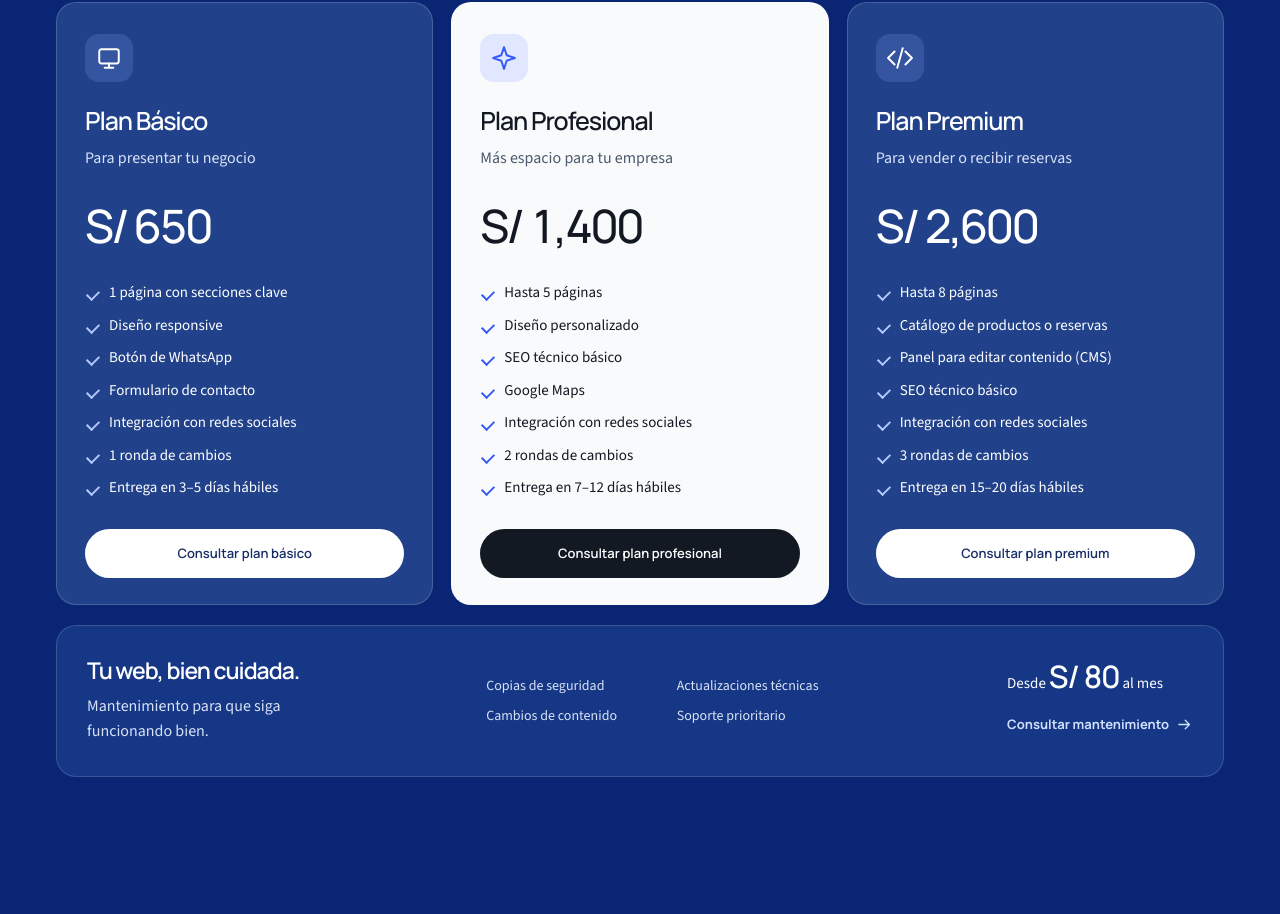
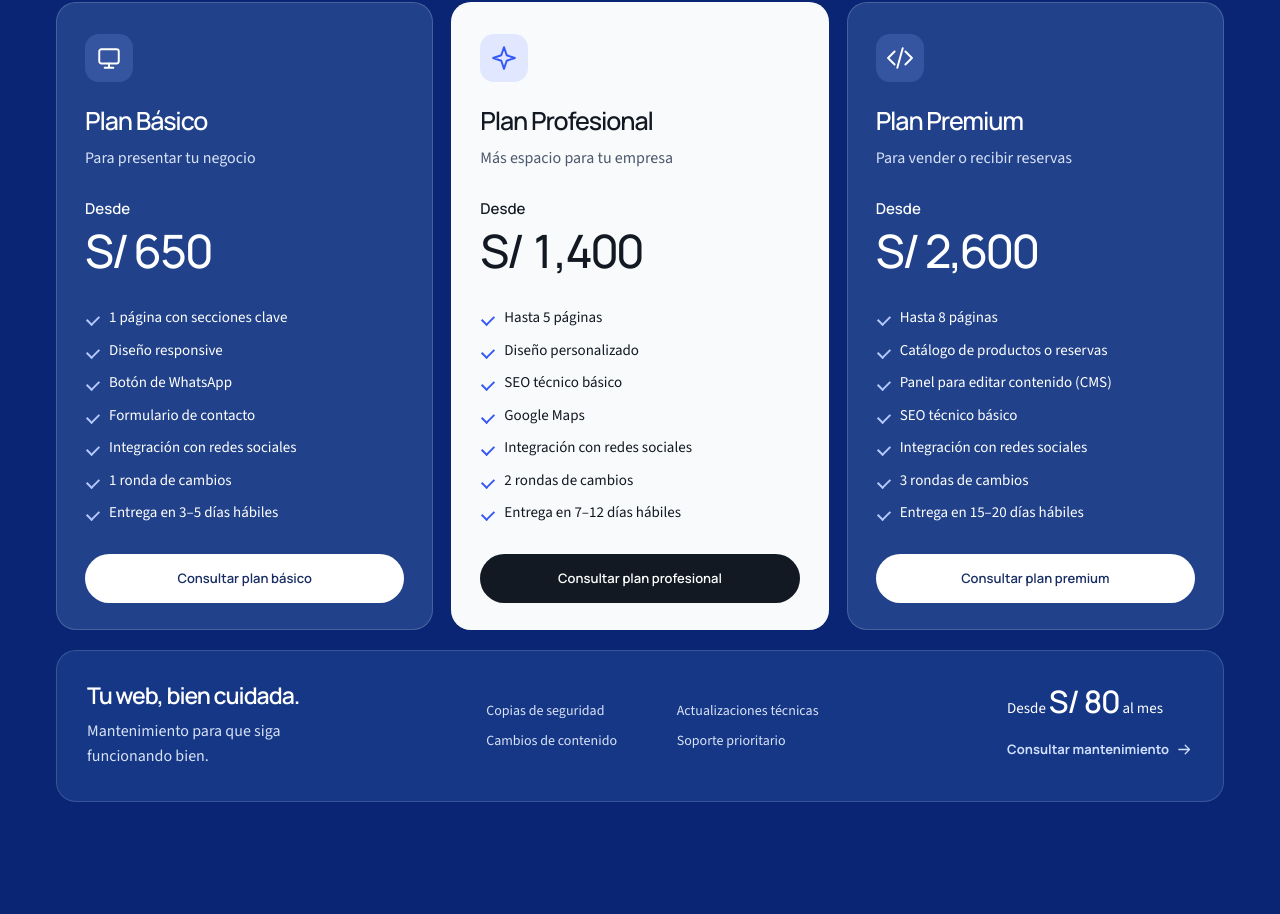
Before and after one commit to oscaredu1226/Web-Propia, a website: page index.html in a window 1280 px wide. Shown: the part 6116-7030 px from the top of the page. Drawn offline with Linux system fonts and the light colour scheme.

Commit message:
fix(pricing): clarify starting prices for web plans

```diff
--- a/design.css
+++ b/design.css
@@ -168,6 +168,7 @@ h2 { font-size: clamp(38px, 4.2vw, 60px); }
 .plan-header > p:not(.price) { color: #d8e2f7; }
 .plan-featured .plan-header > p:not(.price) { color: #4c596c; }
 .price { font-weight: 500; font-size: 46px; letter-spacing: -.06em; }
+.price-from { display: block; margin-bottom: 4px; font-size: 15px; line-height: 1.4; font-weight: 550; letter-spacing: 0; }
 .check-list { font-size: 15px; gap: 10px; }
 .check-list li::before { border-color: #b6c9ff; }
 .plan-featured .check-list li::before { border-color: #3658f5; }
--- a/index.html
+++ b/index.html
@@ -207,9 +207,9 @@
     <section class="services section" id="servicios" aria-labelledby="services-title">
       <div class="container"><div class="section-heading heading-inline"><div><h2 id="services-title">Hagamos espacio<br>para tu negocio.</h2><p>Un punto de partida claro. El alcance lo definimos juntos.</p></div><p class="services-intro">Desde una primera landing hasta una web con catálogo y contenido administrable.</p></div>
         <div class="plans-grid">
-          <article class="plan-card"><div class="plan-header"><svg class="plan-icon icon" aria-hidden="true"><use href="#i-screen"/></svg><h3>Plan Básico</h3><p>Para presentar tu negocio</p><p class="price">S/ 650</p></div><ul class="check-list"><li>1 página con secciones clave</li><li>Diseño responsive</li><li>Botón de WhatsApp</li><li>Formulario de contacto</li><li>Integración con redes sociales</li><li>1 ronda de cambios</li><li>Entrega en 3–5 días hábiles</li></ul><a class="button button-outline plan-button" href="https://wa.me/51987509361" target="_blank" rel="noopener noreferrer" data-contact data-plan="Plan Básico — S/ 650">Consultar plan básico</a></article>
-          <article class="plan-card plan-featured"><div class="plan-header"><svg class="plan-icon icon" aria-hidden="true"><use href="#i-spark"/></svg><h3>Plan Profesional</h3><p>Más espacio para tu empresa</p><p class="price">S/ 1,400</p></div><ul class="check-list"><li>Hasta 5 páginas</li><li>Diseño personalizado</li><li>SEO técnico básico</li><li>Google Maps</li><li>Integración con redes sociales</li><li>2 rondas de cambios</li><li>Entrega en 7–12 días hábiles</li></ul><a class="button button-blue plan-button" href="https://wa.me/51987509361" target="_blank" rel="noopener noreferrer" data-contact data-plan="Plan Profesional — S/ 1,400">Consultar plan profesional</a></article>
-          <article class="plan-card"><div class="plan-header"><svg class="plan-icon icon" aria-hidden="true"><use href="#i-code"/></svg><h3>Plan Premium</h3><p>Para vender o recibir reservas</p><p class="price">S/ 2,600</p></div><ul class="check-list"><li>Hasta 8 páginas</li><li>Catálogo de productos o reservas</li><li>Panel para editar contenido (CMS)</li><li>SEO técnico básico</li><li>Integración con redes sociales</li><li>3 rondas de cambios</li><li>Entrega en 15–20 días hábiles</li></ul><a class="button button-outline plan-button" href="https://wa.me/51987509361" target="_blank" rel="noopener noreferrer" data-contact data-plan="Plan Premium — S/ 2,600">Consultar plan premium</a></article>
+          <article class="plan-card"><div class="plan-header"><svg class="plan-icon icon" aria-hidden="true"><use href="#i-screen"/></svg><h3>Plan Básico</h3><p>Para presentar tu negocio</p><p class="price"><span class="price-from">Desde</span> S/ 650</p></div><ul class="check-list"><li>1 página con secciones clave</li><li>Diseño responsive</li><li>Botón de WhatsApp</li><li>Formulario de contacto</li><li>Integración con redes sociales</li><li>1 ronda de cambios</li><li>Entrega en 3–5 días hábiles</li></ul><a class="button button-outline plan-button" href="https://wa.me/51987509361" target="_blank" rel="noopener noreferrer" data-contact data-plan="Plan Básico — desde S/ 650">Consultar plan básico</a></article>
+          <article class="plan-card plan-featured"><div class="plan-header"><svg class="plan-icon icon" aria-hidden="true"><use href="#i-spark"/></svg><h3>Plan Profesional</h3><p>Más espacio para tu empresa</p><p class="price"><span class="price-from">Desde</span> S/ 1,400</p></div><ul class="check-list"><li>Hasta 5 páginas</li><li>Diseño personalizado</li><li>SEO técnico básico</li><li>Google Maps</li><li>Integración con redes sociales</li><li>2 rondas de cambios</li><li>Entrega en 7–12 días hábiles</li></ul><a class="button button-blue plan-button" href="https://wa.me/51987509361" target="_blank" rel="noopener noreferrer" data-contact data-plan="Plan Profesional — desde S/ 1,400">Consultar plan profesional</a></article>
+          <article class="plan-card"><div class="plan-header"><svg class="plan-icon icon" aria-hidden="true"><use href="#i-code"/></svg><h3>Plan Premium</h3><p>Para vender o recibir reservas</p><p class="price"><span class="price-from">Desde</span> S/ 2,600</p></div><ul class="check-list"><li>Hasta 8 páginas</li><li>Catálogo de productos o reservas</li><li>Panel para editar contenido (CMS)</li><li>SEO técnico básico</li><li>Integración con redes sociales</li><li>3 rondas de cambios</li><li>Entrega en 15–20 días hábiles</li></ul><a class="button button-outline plan-button" href="https://wa.me/51987509361" target="_blank" rel="noopener noreferrer" data-contact data-plan="Plan Premium — desde S/ 2,600">Consultar plan premium</a></article>
         </div>
         <article class="maintenance-card"><div><h3>Tu web, bien cuidada.</h3><p>Mantenimiento para que siga funcionando bien.</p></div><ul><li>Copias de seguridad</li><li>Actualizaciones técnicas</li><li>Cambios de contenido</li><li>Soporte prioritario</li></ul><a class="maintenance-price" href="https://wa.me/51987509361" target="_blank" rel="noopener noreferrer" data-contact data-plan="Mantenimiento web — desde S/ 80 al mes"><span>Desde <strong>S/ 80</strong> al mes</span><span class="maintenance-action">Consultar mantenimiento<svg class="icon" aria-hidden="true"><use href="#i-arrow"/></svg></span></a></article>
       </div>
```
